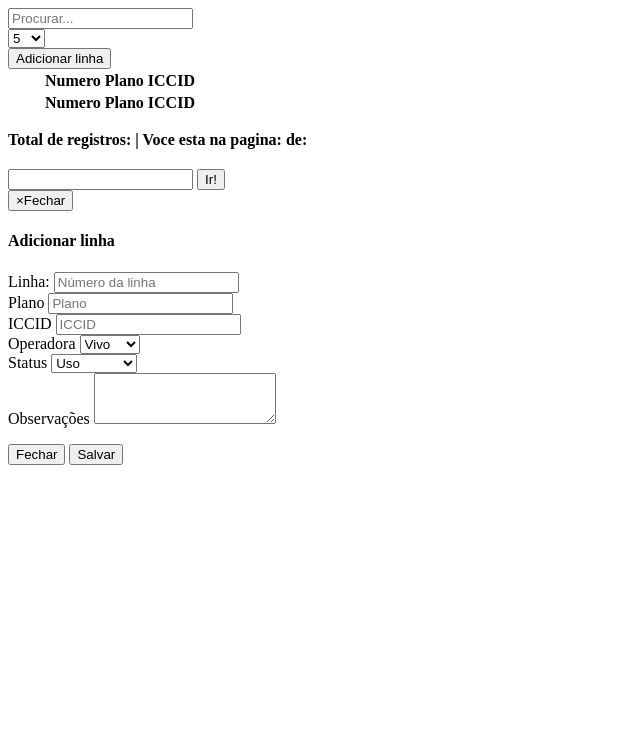
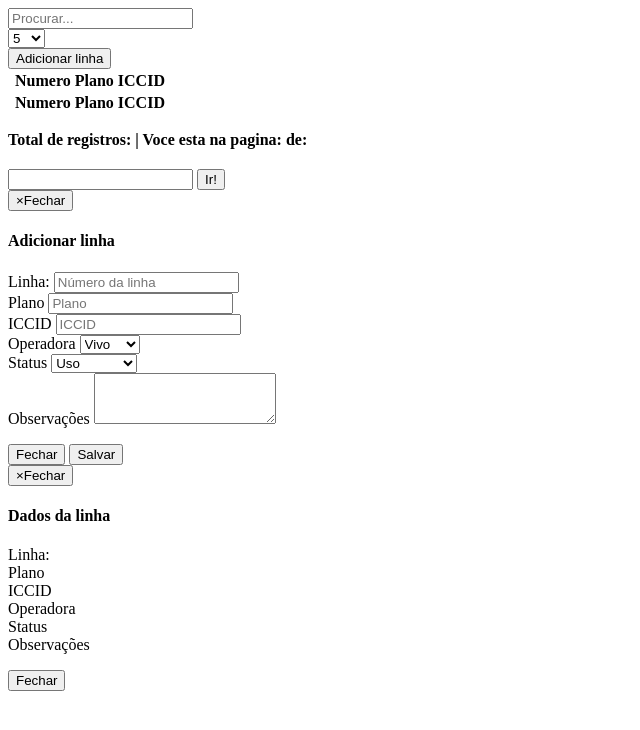
Before and after one commit to devcafe/webCafe, a PHP site: page /modulos/mod_telefonia/view/ger_linhas.php in a window 1280 px wide. Shown: the top 730 px of the page, without its empty margins (0-640 px from the left). Run offline with PHP 8.4, Linux system fonts and the light colour scheme; the visitor is signed in with stand-in values (Sample User, id 1); lists and menus that the app fills with data are empty.

Commit message:
Adicionado CRUD em gerenciar linhas

```diff
--- a/modulos/mod_telefonia/view/ger_linhas.php
+++ b/modulos/mod_telefonia/view/ger_linhas.php
@@ -17,7 +17,7 @@
 				</select>
 			</div>
 
-			<button type="button" class="btn btn-primary pull-left" data-toggle="modal" data-target="#add_linha">
+			<button type="button" id = "gerLinhas_addLinhaBtn" class="btn btn-primary pull-left" data-toggle="modal" data-target="#add_linha">
 			  <span class="glyphicon glyphicon-plus"></span> Adicionar linha
 			</button>
 		</div>
@@ -72,6 +72,7 @@
 </div>
 
 <!-- Modals -->
+<!-- Add/Update line -->
 <div class="modal fade" id = "add_linha">
 	<div class="modal-dialog modal-lg">
 		<div class="modal-content">
@@ -87,7 +88,7 @@
 						<div class="form-group">
 							<div class="col-xs-4">
 								<label for="numLinha">Linha:</label>
-								<input type="text" name = "numLinha" id="numLinha" class="form-control" placeholder="Número da linha">
+								<input type="text" name = "numLinha" class="form-control" placeholder="Número da linha">
 							</div>
 							<div class="col-xs-6">
 								<label for="plano">Plano</label>
@@ -124,10 +125,59 @@
 					</div>
 				</form>
 			</div>
-			<div class="modal-footer">
+			<div class="modal-footer" id = "gerLinhas_modalFooter">
 				<button type="button" class="btn btn-default" data-dismiss="modal">Fechar</button>
 				<button type="button" id = "gerLinhas_save" name = "gerLinhas_save" class="btn btn-primary">Salvar</button>
 			</div>
 		</div><!-- /.modal-content -->
 	</div><!-- /.modal-dialog -->
 </div><!-- /.modal -->
+
+<!-- See line information -->
+<div class="modal fade" id = "show_linha">
+	<div class="modal-dialog modal-lg">
+		<div class="modal-content">
+			<div class="modal-header">
+				<button type="button" class="close" data-dismiss="modal">
+					<span aria-hidden="true">&times;</span><span class="sr-only">Fechar</span>
+				</button>
+				<h4 class="modal-title">Dados da linha</h4>
+			</div>
+			<div class="modal-body">
+				<form role="form">
+					<div class="row">
+						<div class="form-group">
+							<div class="col-xs-4">
+								<label for="numLinha">Linha:</label>
+								<span id = "show_numLinha"> </span>
+							</div>
+							<div class="col-xs-6">
+								<label for="plano">Plano</label>
+								<span id = "show_plano"> </span>
+							</div>
+							<div class="col-xs-4">
+								<label for="iccid">ICCID</label>
+								<span id = "show_iccid"> </span>
+							</div>
+							<div class="col-xs-4">
+								<label for="operadora">Operadora</label>
+								<span id = "show_operadora"> </span>
+							</div>
+							<div class="col-xs-4">
+								<label for="status">Status</label>
+								<span id = "show_linhaStatus"> </span>
+							</div>
+							<div class="col-xs-12">
+								<label for="observacoes">Observações</label>
+								<span id = "show_observacoes"> </span>
+							</div>
+						</div>
+					</div>
+				</form>
+			</div>
+			<div class="modal-footer">
+				<button type="button" class="btn btn-default" data-dismiss="modal">Fechar</button>
+			</div>
+		</div><!-- /.modal-content -->
+	</div><!-- /.modal-dialog -->
+</div><!-- /.modal -->
--- a/modulos/mod_telefonia/view/resources/css/ger_linhas.css
+++ b/modulos/mod_telefonia/view/resources/css/ger_linhas.css
@@ -7,8 +7,8 @@
 .right20{
 	margin-right:20px;
 }
-.width30{
-	width:30px;
+.width50{
+	width:50px;
 }
 .width100{
 	width:100px;
--- a/modulos/mod_telefonia/view/resources/js/ger_linhas.js
+++ b/modulos/mod_telefonia/view/resources/js/ger_linhas.js
@@ -126,15 +126,19 @@ $(function(){
 					for(var i=0;i<data[1].length;i++){
 						table_gerLinhas.append(""+
 							"<tr>"+
-								"<td class = 'show width30'><span id = 'show_"+ data[1][i].idLinha +"' class='glyphicon glyphicon-search'></span></td>"+
+								"<td class = 'show width50'>"+
+								"<button id = 'show_"+ data[1][i].idLinha +"' name = 'show' type='button' class='btn btn-default' data-toggle='modal' data-target='#show_linha'>"+
+								  "<span class='glyphicon glyphicon-search'></span>"+
+								"</button>"+
+								//"<span id = 'show_"+ data[1][i].idLinha +"' class='glyphicon glyphicon-search'></span></td>"+
 								"<td>"+data[1][i].numLinha+"</td>"+
 								"<td>"+data[1][i].plano+"</td>"+
 								"<td>"+data[1][i].iccid+"</td>"+
 								"<td class = 'width100'>"+
-									"<button id = 'del_"+ data[1][i].idLinha +"' type='button' class='btn btn-danger pull-left'>"+
+									"<button id = 'del_"+ data[1][i].idLinha +"' name = 'delete' type='button' class='btn btn-danger pull-left'>"+
 									  "<span class='glyphicon glyphicon-trash'></span>"+
 									"</button>"+
-									"<button id = 'edit_"+ data[1][i].idLinha +"' type='button' class='btn btn-warning pull-left'>"+
+									"<button id = 'edit_"+ data[1][i].idLinha +"' name = 'edit' type='button' class='btn btn-warning pull-left' data-toggle='modal' data-target='#add_linha'>"+
 									  "<span class='glyphicon glyphicon-pencil'></span>"+
 									"</button>"+
 								"</td>"+
@@ -273,8 +277,28 @@ $(function(){
 		}
 	})
 
+	//On click in the add line, update the button attributes
+	$('#gerLinhas_addLinhaBtn').on('click', function(){
+		//Clear the form, beacause user can click first on edit
+		$('#gerLinhas_form')[0].reset();
+
+		//Clear textarea
+		$('textarea[name=observacoes]').html('');
+
+		//Remove input hidden used to control the line that is changed
+		$('input[name=edit_idLinha]').remove();
+
+		//Update button, its necessary because the operation changes
+		$('#gerLinhas_update').remove();
+		$('#gerLinhas_save').remove();
+		$('#gerLinhas_modalFooter').append("<button type='button' id = 'gerLinhas_save' name = 'gerLinhas_save' class='btn btn-primary'>Salvar</button>");
+	})
+
 	//Save new line
-	$('#gerLinhas_save').click(function(){
+	$('#gerLinhas_modalFooter').on('click', '#gerLinhas_save', function(){
+		//The amount of records to show in table, used to reload table
+		var regsLimit = $('#gerLinhas_regs option:selected').val();
+
 		//Get data to save
 		var formData = $('#gerLinhas_form').serialize();
 
@@ -287,8 +311,161 @@ $(function(){
 			},
 			dataType: 'json',
 			success: function(data){
-				console.log(data);
+				//Check the return
+				if(data == 1){ //Means the insert as successful
+					alert("Linha cadastrada com sucesso!");
+
+					//Reload table
+					loadTable('1', regsLimit);
+
+					//Hide the modal
+					$('#add_linha').modal('hide');
+
+					//Clear the form
+					$('#gerLinhas_form')[0].reset();
+
+					//Clear textarea
+					$('textarea[name=observacoes]').html('');
+				} else { //Have a problem to insert
+					alert("Falha ao inserir linha");
+				}
 			}
 		});
 	})
+
+	//Function to populate fields before edit data
+	$('#gerLinhas_table').on('click', 'button[name=edit]', function(){
+		//Get line id to edit
+		var idLinha = $(this).attr('id').split("_")[1];
+
+		//Update button, its necessary because the operation changes
+		$('#gerLinhas_save').remove();
+		$('#gerLinhas_update').remove();
+		$('#gerLinhas_modalFooter').append("<button type='button' id = 'gerLinhas_update' name = 'gerLinhas_update' class='btn btn-primary'>Gravar</button>");
+
+		//Add a hidden input to control the line
+		$('#gerLinhas_form').append('<input type = "hidden" value = "'+ idLinha +'" name = "edit_idLinha"> ');
+
+		//First populate the line data in fields
+		$.ajax({
+			url: 'modulos/mod_telefonia/controller/ger_linhas.php',
+			type: 'POST',
+			data: {
+				idLinha: idLinha, //Line id to load data
+				op: 'loadData' //The optional operation to pass for back-end
+			},
+			dataType: 'json',
+			success: function(data){
+				//Popupate fields
+				$('input[name=numLinha]').val(data.numLinha);
+				$('input[name=plano]').val(data.plano);
+				$('input[name=iccid]').val(data.iccid);
+				$('select[name=operadora]').val(data.operadora);
+				$('select[name=status]').val(data.linhaStatus);
+				$('textarea[name=observacoes]').html(data.observacoes);
+			}
+		})
+	})
+
+	//Function to edit data
+	$('#gerLinhas_modalFooter').on('click', '#gerLinhas_update', function(){
+		//The amount of records to show in table, used to reload table
+		var regsLimit = $('#gerLinhas_regs option:selected').val();
+
+		//The line that user want to update
+		var idLinha = $('input[name=edit_idLinha]').val();
+
+		//Get data to update
+		var formData = $('#gerLinhas_form').serialize();
+
+		$.ajax({
+			url: 'modulos/mod_telefonia/controller/ger_linhas.php',
+			type: 'POST',
+			data: {
+				formData: formData,
+				idLinha: idLinha,
+				op: 'update' //The optional operation to pass for back-end
+			},
+			dataType: 'json',
+			success: function(data){
+				//Check the return
+				if(data == 1){ //Means the update as successful
+					alert("Linha alterada com sucesso!");
+
+					//Reload table
+					loadTable('1', regsLimit);
+
+					//Hide the modal
+					$('#add_linha').modal('hide');
+
+					//Clear the form
+					$('#gerLinhas_form')[0].reset();
+
+					//Clear textarea
+					$('textarea[name=observacoes]').html('');
+				} else { //Have a problem to insert
+					alert("Falha ao atualizar linha");
+				}
+			}
+		});
+	})
+
+	//Function to delete line
+	$('#gerLinhas_table').on('click', 'button[name=delete]', function(){
+		//The amount of records to show in table, used to reload table
+		var regsLimit = $('#gerLinhas_regs option:selected').val();
+
+		//The line that user want to delete
+		var idLinha = $(this).attr('id').split("_")[1];
+
+		//Ask user if he really wanna delete the record
+		var anwswer = confirm("Tem certeza que deseja remover essa linha?");
+
+		if(anwswer){
+			$.ajax({
+				url: 'modulos/mod_telefonia/controller/ger_linhas.php',
+				type: 'POST',
+				data: {
+					idLinha: idLinha,
+					op: 'delete' //The optional operation to pass for back-end
+				},
+				dataType: 'json',
+				success: function(data){
+					//Check the return
+					if(data == 1){ //Means the update as successful
+						alert("Linha removida com sucesso!");
+
+						//Reload table
+						loadTable('1', regsLimit);
+					} else { //Have a problem to insert
+						alert("Falha ao remover linha");
+					}
+				}
+			});
+		}
+	});
+
+	//Function to see the line
+	$('#gerLinhas_table').on('click', 'button[name=show]', function(){
+		var idLinha = $(this).attr('id').split("_")[1];
+
+		$.ajax({
+			url: 'modulos/mod_telefonia/controller/ger_linhas.php',
+			type: 'POST',
+			data: {
+				idLinha: idLinha, //Line id to load data
+				op: 'loadData' //The optional operation to pass for back-end
+			},
+			dataType: 'json',
+			success: function(data){
+				//Popupate fields
+				$('#show_numLinha').html(data.numLinha);
+				$('#show_plano').html(data.plano);
+				$('#show_iccid').html(data.iccid);
+				$('#show_operadora').html(data.operadora);
+				$('#show_linhaStatus').html(data.linhaStatus);
+				$('#show_observacoes').html(data.observacoes);
+			}
+		})
+	});
 })
```
Also changed, not shown: modulos/mod_telefonia/controller/ger_linhas.php (+34 -2 lines), modulos/mod_telefonia/model/ger_linhas.php (+99 -1 lines).
